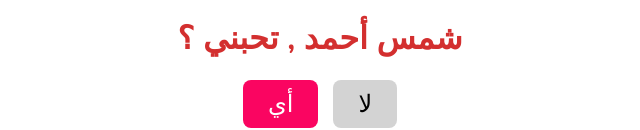
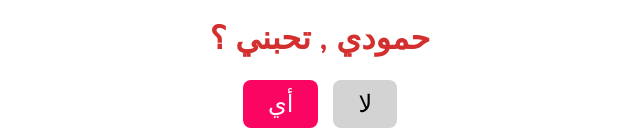
Before and after one commit to cyber-space11/My-Valentine, a plain HTML site: page index.html in a window 1280 px wide. Shown: the part 446-576 px from the top of the page, without its empty margins (320-960 px from the left). Drawn offline with nearby package versions, Linux system fonts and the light colour scheme.

Commit message:
Update header text in index.html

```diff
--- a/index.html
+++ b/index.html
@@ -11,7 +11,7 @@
         <div class="gif_container">
             <img src="https://gifdb.com/images/high/cute-love-bear-roses-ou7zho5oosxnpo6k.gif" alt="Cute GIF">
         </div>
-        <h1> شمس أحمد , تحبني ؟</h1>
+        <h1> حمودي , تحبني ؟</h1>
         <div class="buttons">
             <button class="yes-button" onclick="handleYesClick()">أي</button>
             <button class="no-button" onclick="handleNoClick()">لا</button>
```
